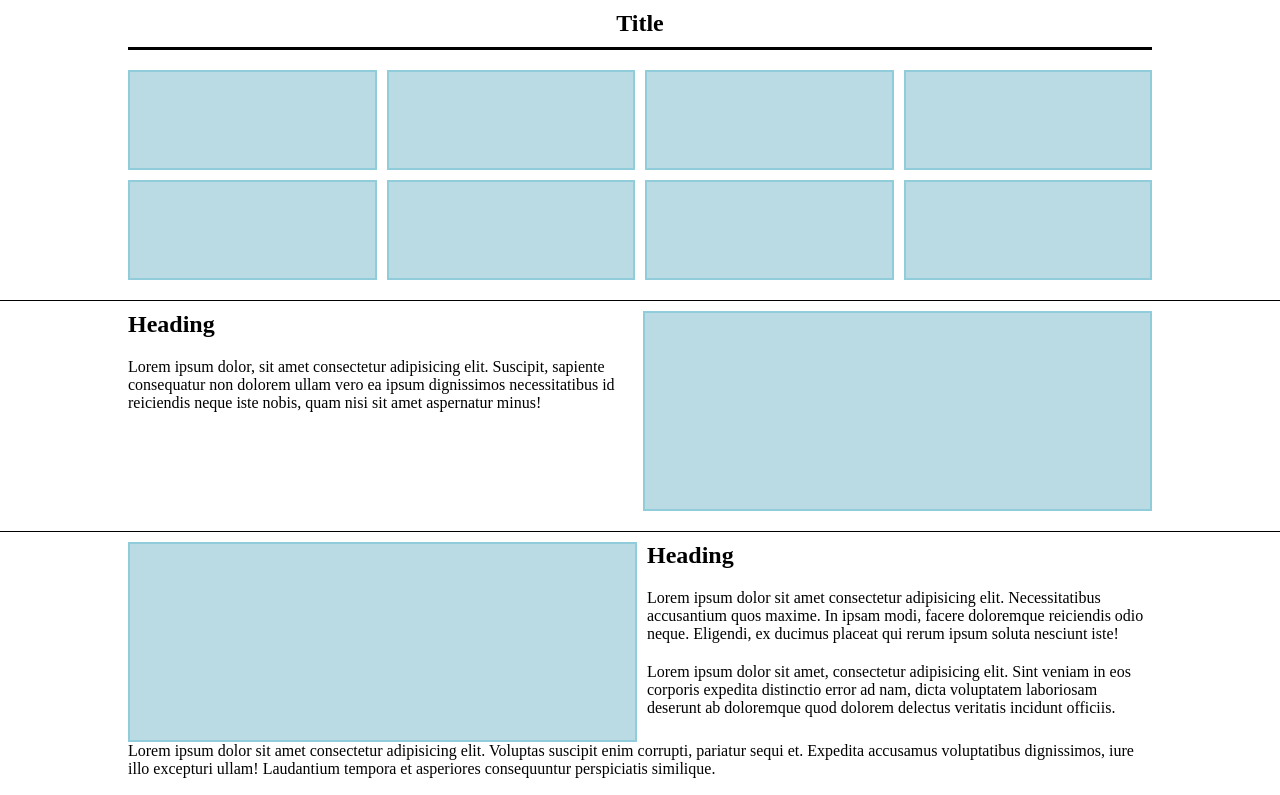
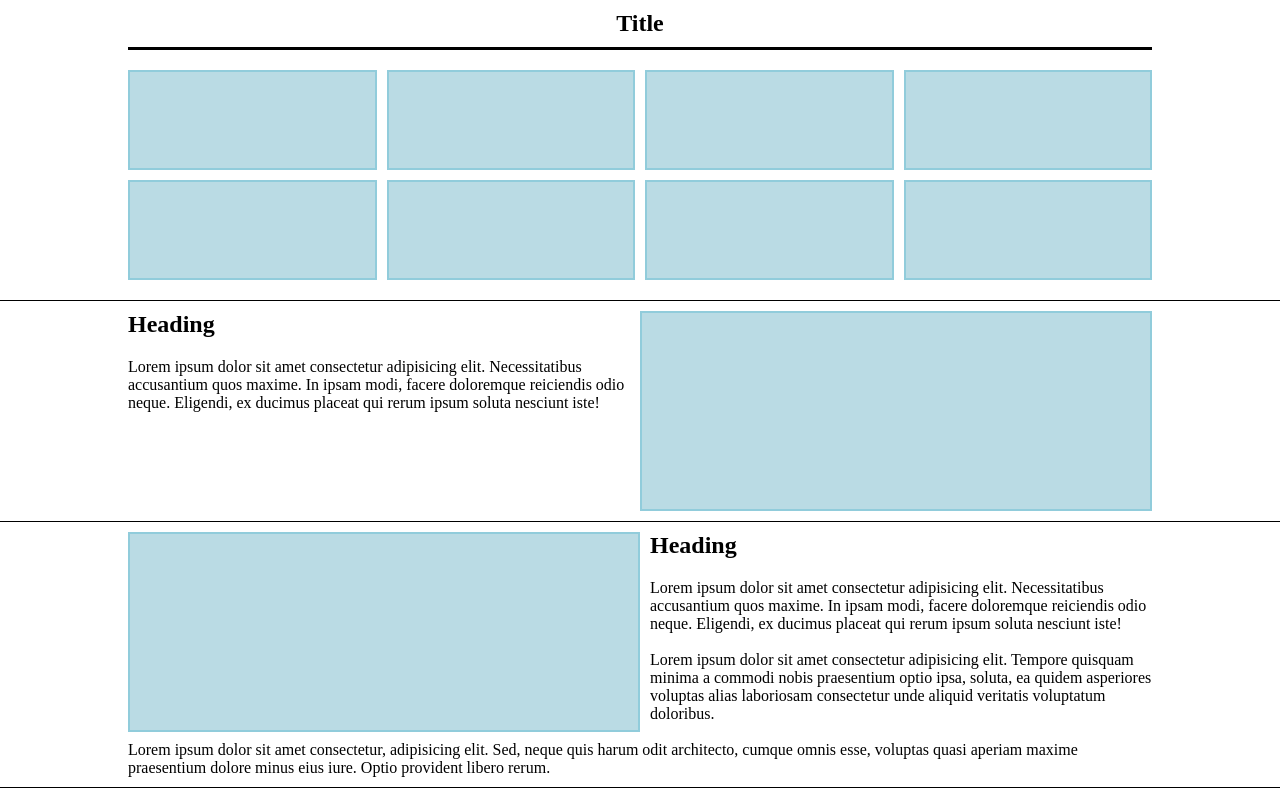
Before and after one commit to TungNguyen304/ExerciseCty, a plain HTML site: page exercise_5/index.html in a window 1280 px wide. Shown: the top 795 px of the page. Drawn offline with Linux system fonts and the light colour scheme.

Commit message:
fix code

```diff
--- a/exercise_4/main.css
+++ b/exercise_4/main.css
@@ -32,7 +32,6 @@ section>div {
 .wrap__content {
     border-bottom: 1px solid black;
     display: flex;
-    align-items: center;
     flex: 1;
     padding-bottom: 20px;
 }
@@ -94,6 +93,7 @@ section>div {
 @media (max-width: 375px) {
     .wrap__content {
         flex-direction: column;
+        align-items: center;
     }
 
     .img__sml {
--- a/exercise_5/index.html
+++ b/exercise_5/index.html
@@ -31,19 +31,20 @@
 
         <section>
             <div class="wrap">
-                <div class="section">
+                <div class="section section_last">
+                    <div class="banner banner__first"></div>
+
                     <div class="content">
                         <h2 class="content__title">
                             Heading
                         </h2>
 
                         <p class="content__desc">
-                            Lorem ipsum dolor, sit amet consectetur adipisicing elit. Suscipit, sapiente consequatur non dolorem ullam vero ea ipsum dignissimos necessitatibus id reiciendis neque iste nobis, quam nisi sit amet aspernatur minus!
+                            Lorem ipsum dolor sit amet consectetur adipisicing elit. Necessitatibus accusantium quos maxime. In ipsam modi, facere doloremque reiciendis odio neque. Eligendi, ex ducimus placeat qui rerum ipsum soluta nesciunt iste!
                         </p>
                     </div>
+                </div>
 
-                    <div class="banner banner__first"></div>
-                </div>
             </div>
         </section>
 
@@ -59,17 +60,16 @@
 
                         <p class="content__desc">
                             Lorem ipsum dolor sit amet consectetur adipisicing elit. Necessitatibus accusantium quos maxime. In ipsam modi, facere doloremque reiciendis odio neque. Eligendi, ex ducimus placeat qui rerum ipsum soluta nesciunt iste!
+                            <br>
+                            <br>
+                            Lorem ipsum dolor sit amet consectetur adipisicing elit. Tempore quisquam minima a commodi nobis praesentium optio ipsa, soluta, ea quidem asperiores voluptas alias laboriosam consectetur unde aliquid veritatis voluptatum doloribus.
+                            <br>
+                            <br>
+                            Lorem ipsum dolor sit amet consectetur, adipisicing elit. Sed, neque quis harum odit architecto, cumque omnis esse, voluptas quasi aperiam maxime praesentium dolore minus eius iure. Optio provident libero rerum.
                         </p>
-
-                        <p class="content__desc">
-                            Lorem ipsum dolor sit amet, consectetur adipisicing elit. Sint veniam in eos corporis expedita distinctio error ad nam, dicta voluptatem laboriosam deserunt ab doloremque quod dolorem delectus veritatis incidunt officiis.
-                        </p>
-
                     </div>
                 </div>
-                <p class="content__desc">
-                    Lorem ipsum dolor sit amet consectetur adipisicing elit. Voluptas suscipit enim corrupti, pariatur sequi et. Expedita accusamus voluptatibus dignissimos, iure illo excepturi ullam! Laudantium tempora et asperiores consequuntur perspiciatis similique.
-                </p>
+
             </div>
         </section>
 
--- a/exercise_5/main.css
+++ b/exercise_5/main.css
@@ -46,20 +46,37 @@ html {
 
 section {
     margin-top: 10px;
-    padding-bottom: 20px;
+    padding-bottom: 10px;
     border-bottom: 1px solid black;
 }
 
 .section {
-    display: flex;
+    /* display: flex; */
+    /* float: left; */
+}
+
+.banner.banner__first {
+    float: right;
+    width: 50%;
+}
+
+.banner.banner__last {
+    float: left;
+    width: 50%;
 }
 
 .content {
-    flex: 1;
+    /* flex: 1; */
+    /* float: left; */
+    /* width: 50%; */
 }
 
 .content__title {
     margin-bottom: 20px;
+}
+
+.section_last {
+    display: inline-block;
 }
 
 .content .content__desc:last-child {
@@ -118,10 +135,6 @@ section {
     .wrap {
         width: 90%;
     }
-
-    .top__list {
-        grid-template-columns: repeat(3, 1fr);
-    }
 }
 
 @media (max-width: 880px) {
@@ -139,10 +152,7 @@ section {
         flex-direction: column;
     }
 
-    .banner__first,
-    .banner__last {
-        margin: 0 0 10px 0;
-    }
+
 
     .banner {
         flex-basis: 200px;
@@ -157,6 +167,12 @@ section {
     .top__list {
         grid-template-columns: repeat(2, 1fr);
     }
+
+    .banner {
+        margin: 0 0 10px 0;
+        float: unset !important;
+        width: 100% !important;
+    }
 }
 
 @media (max-width: 410px) {
```
Also changed, not shown: exercise_6/main.css (+6 -2 lines).
